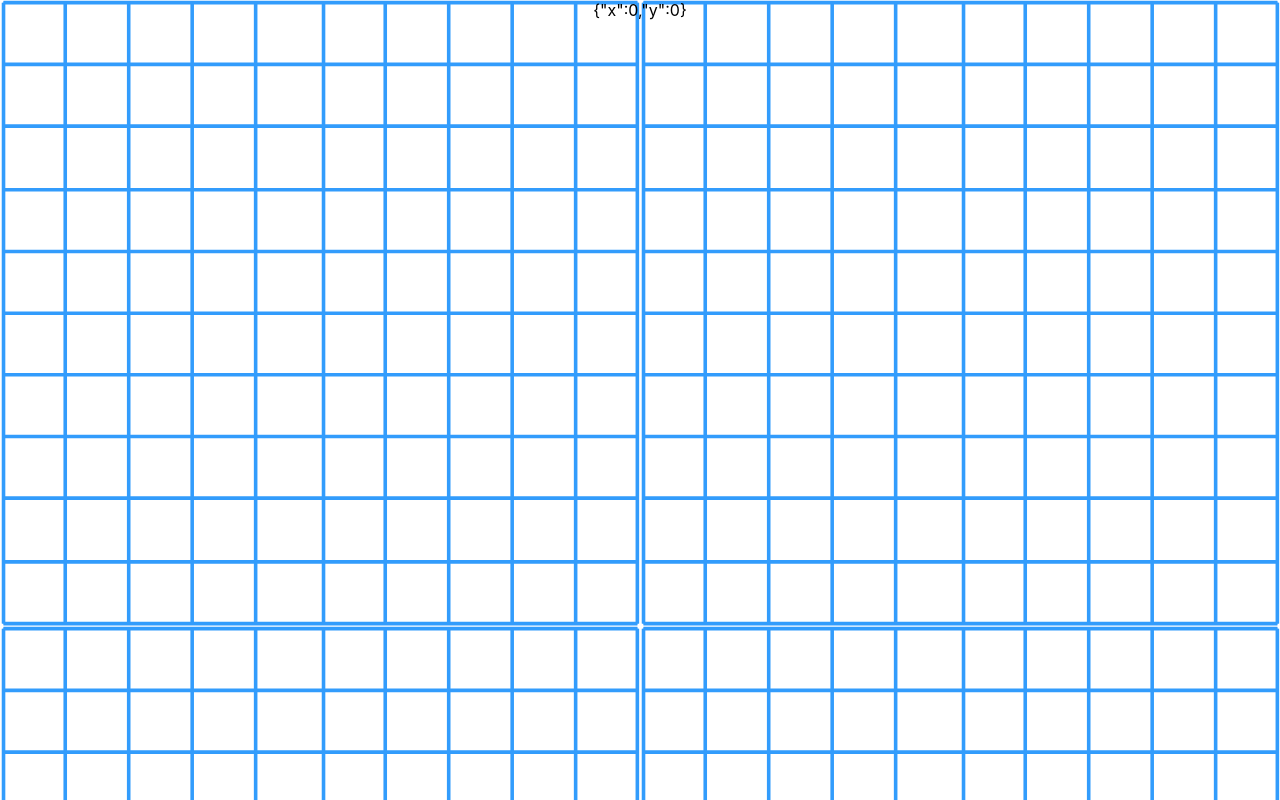
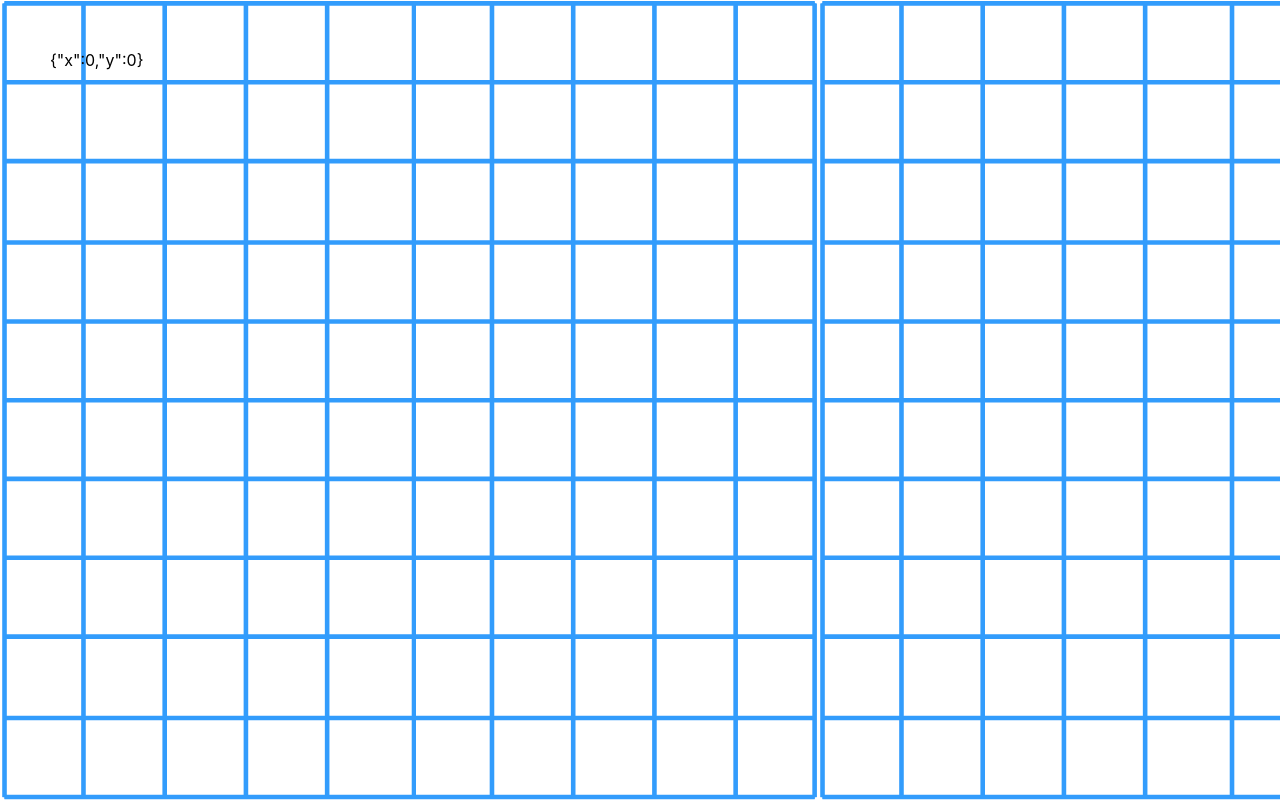
Before and after one commit to Firecommit/firecommit-indoormap, a React (Create React App) app in the folder web/: page / in a window 1280 px wide. Built offline with nearby package versions, Linux system fonts and the light colour scheme.

Commit message:
docs(hooks example): Add usePanScaleExample

```diff
--- a/web/src/App.tsx
+++ b/web/src/App.tsx
@@ -1,11 +1,11 @@
 import React from 'react';
 import './App.css';
-import { UsePanExample } from './components/usePanExample';
+import { UsePanScaleExample } from './components/usePanScaleExample';
 
 export const App = () => {
   return (
     <div className="App">
-      <UsePanExample />
+      <UsePanScaleExample />
     </div>
   );
 };
--- /dev/null
+++ b/web/src/components/usePanScaleExample.tsx
@@ -0,0 +1,40 @@
+import React, { useRef } from 'react';
+import Grid from '../resources/grid.svg';
+import { useScale } from '../hooks/useScale';
+import { usePan } from '../hooks/usePan';
+
+export const UsePanScaleExample = () => {
+  const ref = useRef<HTMLDivElement | null>(null);
+  const scale = useScale(ref);
+  const [offset, startMousePan, startTouchPan] = usePan();
+
+  return (
+    <div
+      role="none"
+      ref={ref}
+      onMouseDown={startMousePan}
+      onTouchStart={startTouchPan}
+      style={{
+        height: '100vh',
+      }}
+    >
+      <div
+        style={{
+          height: '100vh',
+          backgroundImage: `url(${Grid})`,
+          transform: `scale(${scale})`,
+          backgroundPosition: `${-offset.x}px ${-offset.y}px`,
+        }}
+      />
+      <div
+        style={{
+          position: 'absolute',
+          left: 50,
+          top: 50,
+        }}
+      >
+        {JSON.stringify(offset)}
+      </div>
+    </div>
+  );
+};
```
